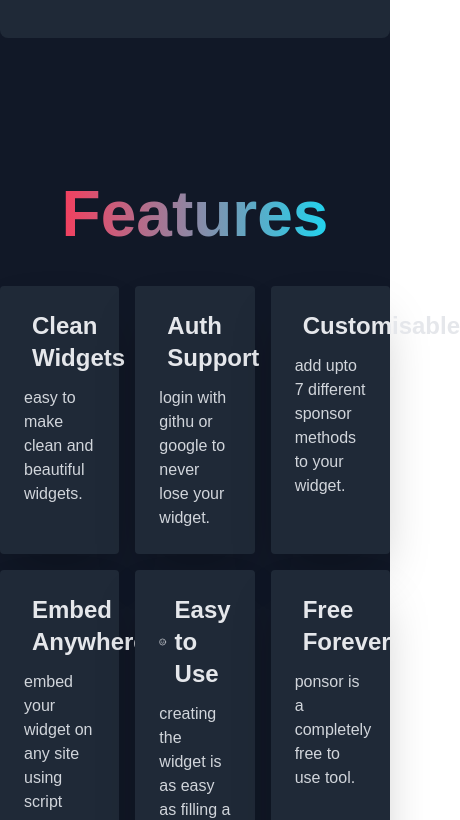
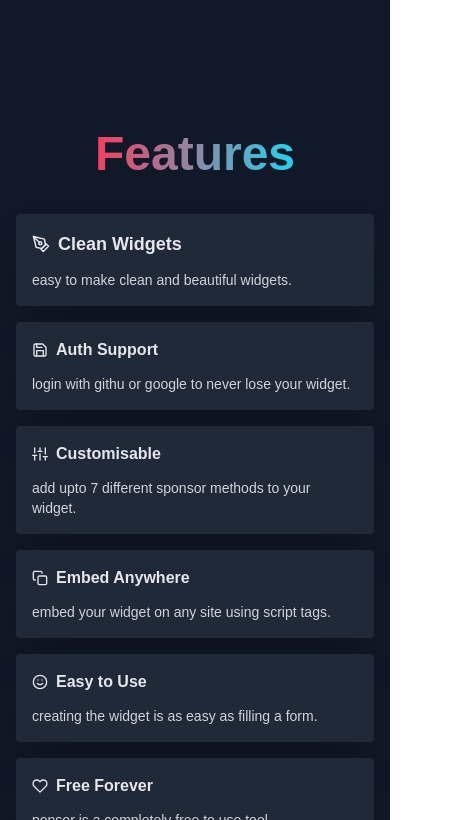
Before and after one commit to asrvd/ponsor, a Next.js app: page / in a window 390 px wide. Shown: the part 1180-2000 px from the top of the page, 460 px wide, since content can reach past the window. Built offline with nearby package versions, Linux system fonts and the light colour scheme; no server answers; a web font is replaced by a local one.

Commit message:
fix: homepage ui

```diff
--- a/components/Features.tsx
+++ b/components/Features.tsx
@@ -18,58 +18,58 @@ export default function Features(props: FeatureProps) {
 
   return (
     <div className="w-full lg:w-2/3 py-[8rem] flex flex-col text-center justify-center items-center">
-      <h2 className="font-extrabold text-[4rem] text-transparent bg-clip-text bg-gradient-to-r from-rose-500 to-cyan-400 shaodw-2xl">
+      <h2 className="font-extrabold text-[3rem] text-transparent bg-clip-text bg-gradient-to-r from-rose-500 to-cyan-400 shaodw-2xl">
         Features
       </h2>
-      <div className="grid grid-cols-3 gap-4 py-6">
+      <div className="grid grid-cols-1 lg:grid-cols-3 md:grid-cols-2 gap-4 py-6">
         <>
-          <div className="text-left gap-3 flex flex-col bg-gray-800 rounded shadow-2xl p-6">
-            <h2 className="text-gray-200 font-semibold text-2xl flex gap-2 items-center">
+          <div className="text-left gap-3 flex flex-col bg-gray-800 rounded shadow-2xl p-4">
+            <h2 className="text-gray-200 font-semibold text-lg lg:text-2xl md:text-xl flex gap-2 items-center">
               <FiPenTool /> Clean Widgets
             </h2>
-            <p className="text-gray-300 text-base">
+            <p className="text-gray-300 text-sm lg:text-base md:text-base">
               easy to make clean and beautiful widgets.
             </p>
           </div>
-          <div className="text-left gap-3 flex flex-col bg-gray-800 rounded shadow-2xl p-6">
-            <h2 className="text-gray-200 font-semibold text-2xl flex gap-2 items-center">
+          <div className="text-left gap-3 flex flex-col bg-gray-800 rounded shadow-2xl p-4">
+            <h2 className="text-gray-200 font-semibold lg:text-2xl md:text-xl flex gap-2 items-center">
               <FiSave /> Auth Support
             </h2>
-            <p className="text-gray-300 text-base">
+            <p className="text-gray-300 text-sm lg:text-base md:text-base">
               login with githu or google to never lose your widget.
             </p>
           </div>
-          <div className="text-left gap-3 flex flex-col bg-gray-800 rounded shadow-2xl p-6">
-            <h2 className="text-gray-200 font-semibold text-2xl flex gap-2 items-center">
+          <div className="text-left gap-3 flex flex-col bg-gray-800 rounded shadow-2xl p-4">
+            <h2 className="text-gray-200 font-semibold lg:text-2xl md:text-xl flex gap-2 items-center">
               <FiSliders /> Customisable
             </h2>
-            <p className="text-gray-300 text-base">
+            <p className="text-gray-300 text-sm lg:text-base md:text-base">
               add upto 7 different sponsor methods to your widget.
             </p>
           </div>
         </>
         <>
-          <div className="text-left gap-3 flex flex-col bg-gray-800 rounded shadow-2xl p-6">
-            <h2 className="text-gray-200 font-semibold text-2xl flex gap-2 items-center">
+          <div className="text-left gap-3 flex flex-col bg-gray-800 rounded shadow-2xl p-4">
+            <h2 className="text-gray-200 font-semibold lg:text-2xl md:text-xl flex gap-2 items-center">
               <FiCopy /> Embed Anywhere
             </h2>
-            <p className="text-gray-300 text-base">
+            <p className="text-gray-300 text-sm lg:text-base md:text-base">
               embed your widget on any site using script tags.
             </p>
           </div>
-          <div className="text-left gap-3 flex flex-col bg-gray-800 rounded shadow-2xl p-6">
-            <h2 className="text-gray-200 font-semibold text-2xl flex gap-2 items-center">
+          <div className="text-left gap-3 flex flex-col bg-gray-800 rounded shadow-2xl p-4">
+            <h2 className="text-gray-200 font-semibold lg:text-2xl md:text-xl flex gap-2 items-center">
               <FiSmile /> Easy to Use
             </h2>
-            <p className="text-gray-300 text-base">
+            <p className="text-gray-300 text-sm lg:text-base md:text-base">
               creating the widget is as easy as filling a form.
             </p>
           </div>
-          <div className="text-left gap-3 flex flex-col bg-gray-800 rounded shadow-2xl p-6">
-            <h2 className="text-gray-200 font-semibold text-2xl flex gap-2 items-center">
+          <div className="text-left gap-3 flex flex-col bg-gray-800 rounded shadow-2xl p-4">
+            <h2 className="text-gray-200 font-semibold lg:text-2xl md:text-xl flex gap-2 items-center">
               <FiHeart /> Free Forever
             </h2>
-            <p className="text-gray-300 text-base">
+            <p className="text-gray-300 text-sm lg:text-base md:text-base">
               ponsor is a completely free to use tool.
             </p>
           </div>
--- a/pages/index.tsx
+++ b/pages/index.tsx
@@ -15,15 +15,15 @@ const Home: NextPage = () => {
   const router = useRouter();
   if (session?.user) {
     return (
-      <div className="relative min-h-screen min-w-screen items-center flex flex-col bg-gray-900">
+      <div className="relative min-h-screen overflow-x-hidden items-center flex flex-col bg-gray-900 p-4">
         <div className="w-full lg:w-2/3">
           <Header name={session?.user?.name} image={session?.user?.image} />
         </div>
-        <div className="w-full lg:w-1/3 py-[8rem] pt-[11rem] flex flex-col text-center justify-center items-center">
-          <h2 className="font-extrabold text-[6rem] text-transparent bg-clip-text bg-gradient-to-r from-rose-500 to-cyan-400 shaodw-2xl">
+        <div className="w-[95%] lg:w-1/3 py-[8rem] pt-[11rem] flex flex-col text-center justify-center items-center">
+          <h2 className="font-extrabold text-[4rem] lg:text-[6rem] md:text-[6rem] text-transparent bg-clip-text bg-gradient-to-r from-rose-500 to-cyan-400 shaodw-2xl">
             ponsor
           </h2>
-          <p className="text-transparent bg-clip-text font-semibold bg-gradient-to-r from-rose-500 to-cyan-400 text-lg">
+          <p className="text-transparent bg-clip-text font-semibold bg-gradient-to-r from-rose-500 to-cyan-400 text-sm lg:text-lg md:text-lg">
             use widgets in your websites to let people find a way to support
             your work!
           </p>
@@ -41,7 +41,7 @@ const Home: NextPage = () => {
           <iframe
             className="self-center"
             height="100%"
-            src="http://ponsor.vercel.app/widget/panel/cl5s4kjb30010zwufuqoskws9"
+            src="https://ponsor.vercel.app/widget/panel/cl5s4kjb30010zwufuqoskws9"
           ></iframe>
         </div>
         <Features showButton={true} />
@@ -55,12 +55,12 @@ const Home: NextPage = () => {
     );
   }
   return (
-    <div className="relative min-h-screen min-w-screen items-center flex flex-col bg-gray-900">
-      <div className="w-full lg:w-1/3 py-[8rem] pt-[11rem] flex flex-col text-center justify-center items-center">
-        <h2 className="font-extrabold text-[6rem] text-transparent bg-clip-text bg-gradient-to-r from-rose-500 to-cyan-400 shaodw-2xl">
+    <div className="relative overflow-x-hidden min-h-screen items-center flex flex-col bg-gray-900 p-4">
+      <div className="w-[95%] lg:w-1/3 py-[8rem] pt-[11rem] flex flex-col text-center justify-center items-center">
+        <h2 className="font-extrabold text-[4rem] lg:text-[6rem] md:text-[6rem] text-transparent bg-clip-text bg-gradient-to-r from-rose-500 to-cyan-400 shaodw-2xl">
           ponsor
         </h2>
-        <p className="text-transparent bg-clip-text font-semibold bg-gradient-to-r from-rose-500 to-cyan-400 text-lg">
+        <p className="text-transparent bg-clip-text font-semibold bg-gradient-to-r from-rose-500 to-cyan-400 text-sm lg:text-lg md:text-lg">
           use widgets in your websites to let people find a way to support your
           work!
         </p>
@@ -86,7 +86,7 @@ const Home: NextPage = () => {
         <iframe
           className="self-center"
           height="100%"
-          src="http://ponsor.vercel.app/widget/panel/cl5s4kjb30010zwufuqoskws9"
+          src="https://ponsor.vercel.app/widget/panel/cl5s4kjb30010zwufuqoskws9"
         ></iframe>
       </div>
       <Features showButton={false} />
```
